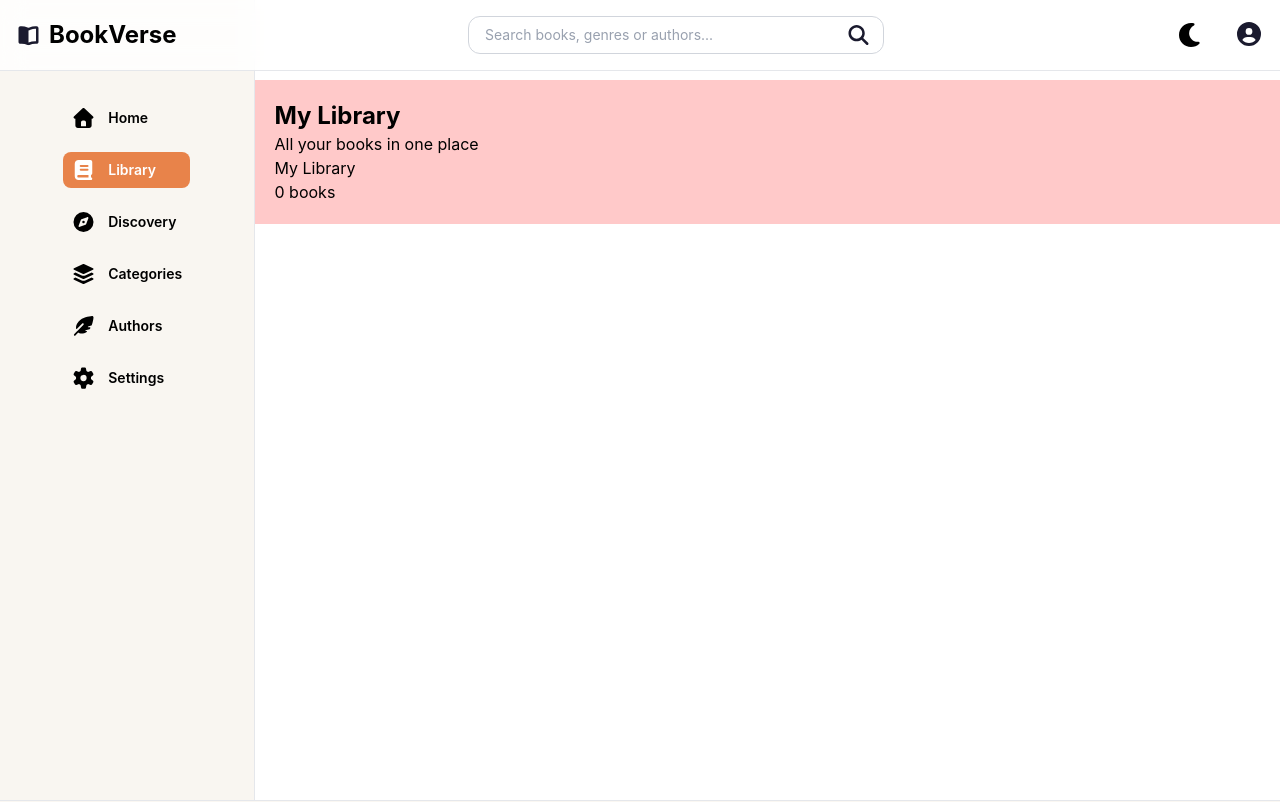
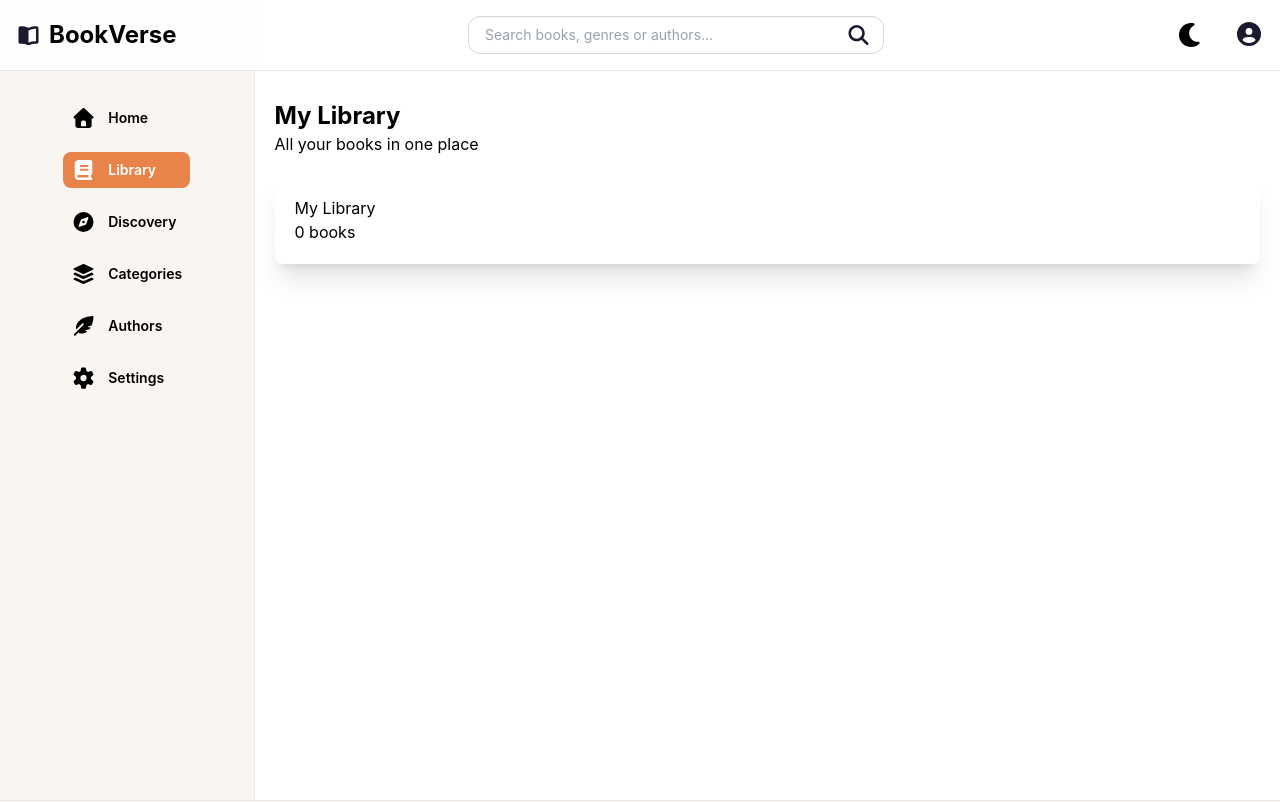
Before and after one commit to DanielApple05/Book-verse, a React (Vite) app in the folder book-verse-frontend/: page /library in a window 1280 px wide. Shown: the top 802 px of the page. Built offline with nearby package versions, Linux system fonts and the light colour scheme; no server answers.

Commit message:
refactor: clean up LibraryCard component and adjust layout in Library page

```diff
--- a/book-verse-frontend/src/assets/components/library-component/libraryCard.jsx
+++ b/book-verse-frontend/src/assets/components/library-component/libraryCard.jsx
@@ -5,10 +5,9 @@ import useLibrary from '../../../hooks/useLibrary';
 
 const LibraryCard = () => {
  const { library } = useLibrary();
-  console.log(library); // check what's in localStorage
 
   return (
-    <div>
+    <div className='bg-white rounded-lg shadow-xl p-5 mt-5'>
       <h1>My Library</h1>
       <p>{library.length} books</p>
     </div>
--- a/book-verse-frontend/src/assets/pages/library.jsx
+++ b/book-verse-frontend/src/assets/pages/library.jsx
@@ -11,7 +11,7 @@ const Library = () => {
       <Header />
       <div className='flex w-full'>
         <SideNavBar />
-        <div className='bg-red-200 mt-20 p-5 w-full h-full '>
+        <div className=' mt-20 p-5 w-full '>
           <p className='text-2xl font-bold'>My Library</p>
           <p>All your books in one place</p>
            <LibraryCard />
```
